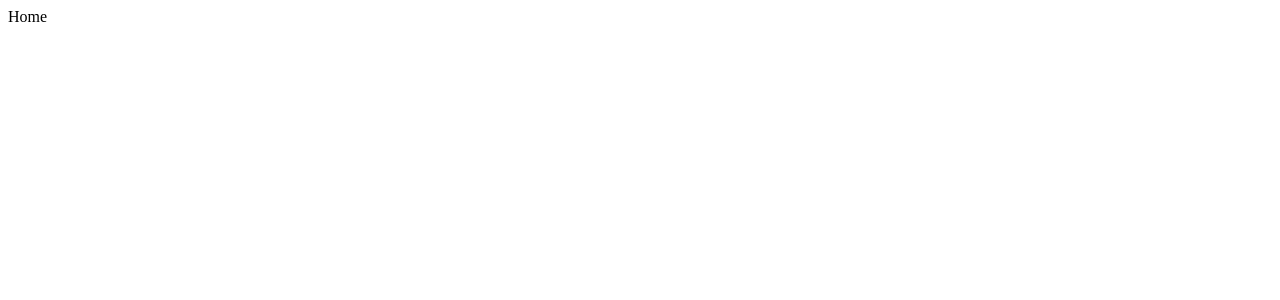
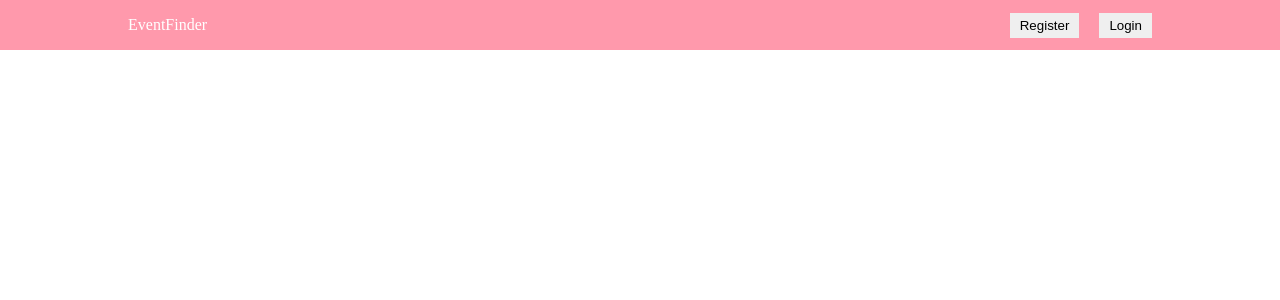
Before and after one commit to ardacoskun/etsturFrontend, a React (Create React App) app in the folder client/: page / in a window 1280 px wide. Shown: the top 300 px of the page. Built offline with nearby package versions, Linux system fonts and the light colour scheme.

Commit message:
styles added to navbar component

```diff
--- a/client/src/components/Navbar/navbar.css
+++ b/client/src/components/Navbar/navbar.css
@@ -0,0 +1,25 @@
+.navbar {
+  height: 50px;
+  background-color: #ff99ac;
+  display: flex;
+  justify-content: center;
+}
+
+.navContainer {
+  width: 100%;
+  max-width: 1024px;
+  color: #fff;
+  display: flex;
+  align-items: center;
+  justify-content: space-between;
+}
+
+.logo {
+  font-weight: 500;
+}
+
+.navButton {
+  margin-left: 20px;
+  border: none;
+  padding: 5px 10px;
+}
--- /dev/null
+++ b/client/src/components/index.js
@@ -0,0 +1,3 @@
+import Navbar from "./Navbar/Navbar";
+
+export { Navbar };
--- /dev/null
+++ b/client/src/index.css
@@ -0,0 +1,9 @@
+* {
+  margin: 0;
+  padding: 0;
+  box-sizing: border-box;
+}
+
+button {
+  cursor: pointer;
+}
--- a/client/src/index.js
+++ b/client/src/index.js
@@ -1,6 +1,7 @@
 import React from "react";
 import ReactDOM from "react-dom/client";
 import App from "./App";
+import "./index.css";
 
 const root = ReactDOM.createRoot(document.getElementById("root"));
 root.render(
--- a/client/src/pages/Home/Home.jsx
+++ b/client/src/pages/Home/Home.jsx
@@ -1,8 +1,13 @@
 import React from "react";
+import { Navbar } from "../../components";
 import "./home.css";
 
 const Home = () => {
-  return <div>Home</div>;
+  return (
+    <div>
+      <Navbar />
+    </div>
+  );
 };
 
 export default Home;
```
Also changed, not shown: client/src/components/Navbar/Navbar.jsx (renamed from client/src/components/Navbar.jsx).
